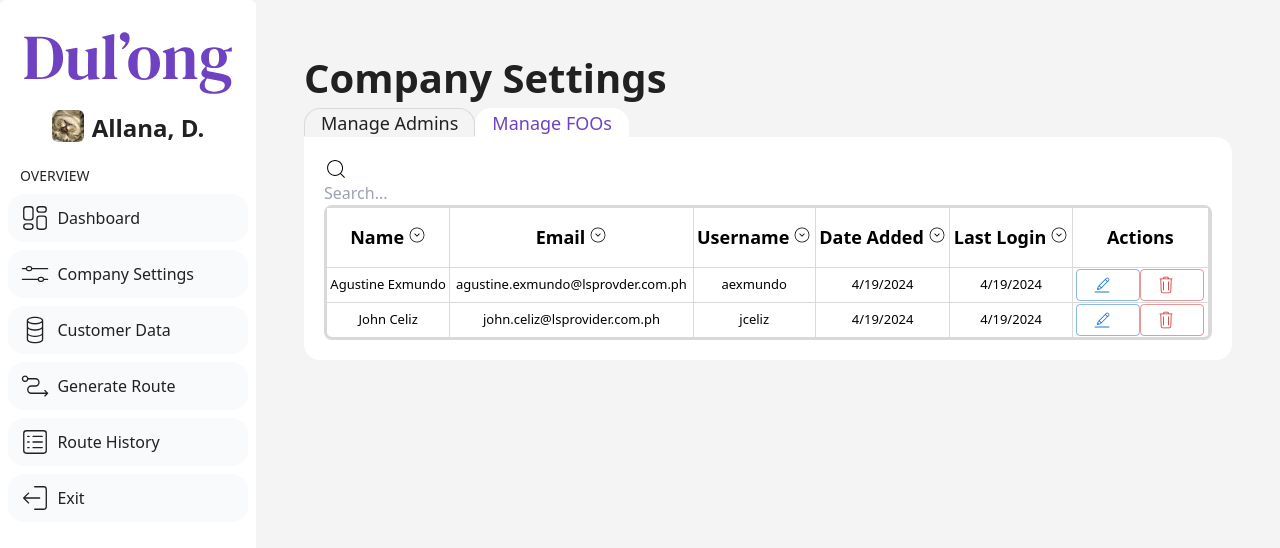
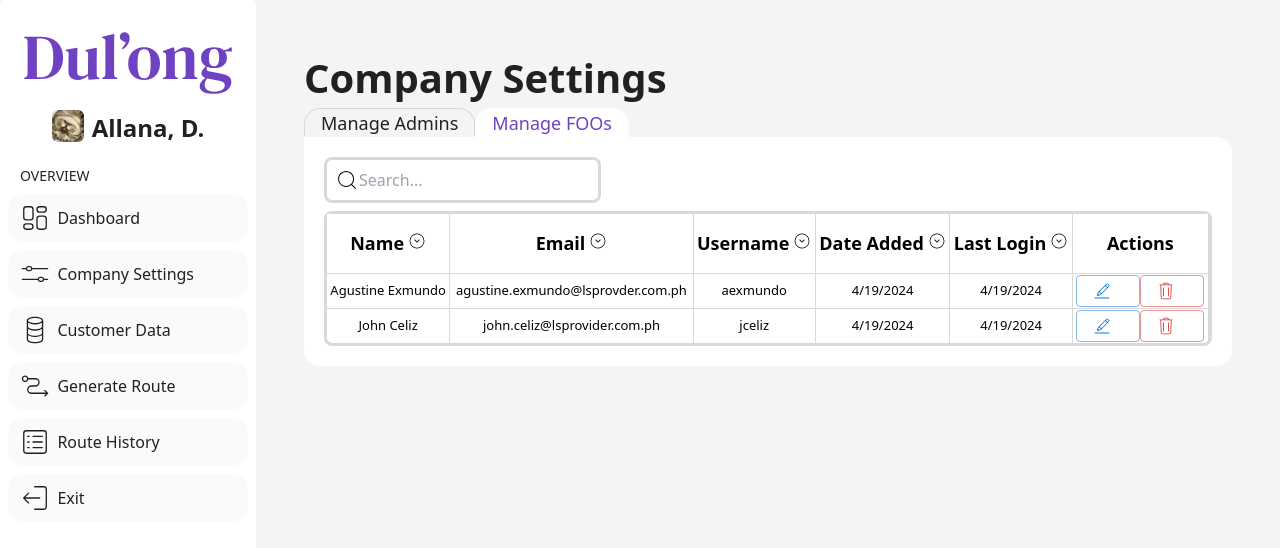
Before and after one commit to D-D-M-Y/dul-ong-administrative-frontend, a Next.js app: page /company-settings/manage-foos in a window 1280 px wide. Shown: the top 548 px of the page. Built offline with nearby package versions, Linux system fonts and the light colour scheme.

Commit message:
fixed searchbar

```diff
--- a/src/app/customer-data/page.tsx
+++ b/src/app/customer-data/page.tsx
@@ -7,7 +7,7 @@ import {
   CiCircleChevUp
 } from "react-icons/ci";
 import Button from '@mui/material/Button';
-import SearchBar from '../ui/tables/searchbar';
+import SearchBar from '@/app/ui/tables/searchbar';
 
 
 interface Entity {
--- a/src/app/ui/tables/searchbar.tsx
+++ b/src/app/ui/tables/searchbar.tsx
@@ -4,7 +4,7 @@ import { CiSearch } from "react-icons/ci";
 
 const SearchBar: React.FC = () => {
   return (
-    <div className="container">
+    <div className="searchbar">
         <CiSearch size={24}/>
       <input
         type="text"
```
